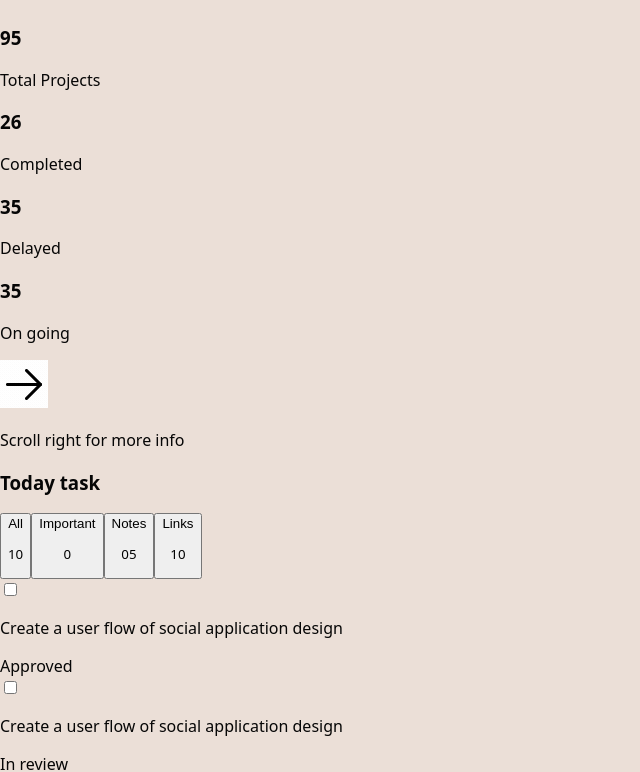
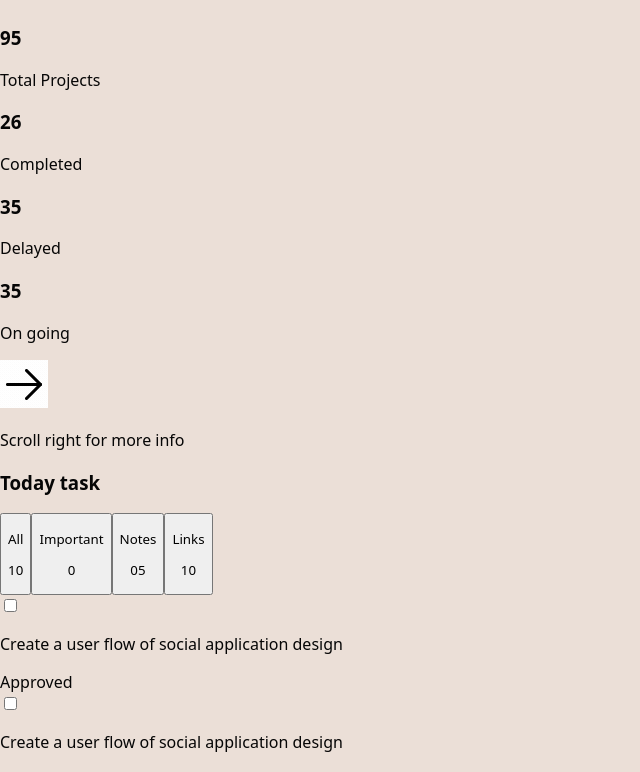
Before and after one commit to vibe-coder/promage-dashboard-main, a React (Create React App) app in the folder promage-dashboard/: page / in a window 1280 px wide. Shown: the part 4843-5615 px from the top of the page, without its empty margins (0-640 px from the left). Built offline with nearby package versions, Linux system fonts and the light colour scheme.

Commit message:
Text adjustment in all scetion

```diff
--- a/promage-dashboard/src/Dashboard-Components/ProjectSummary.jsx
+++ b/promage-dashboard/src/Dashboard-Components/ProjectSummary.jsx
@@ -69,7 +69,7 @@ function ProjectSummary() {
                   <td className='body-item'><p>Om prakash sao</p></td>
                   <td className='body-item'><p>May 25, 2023</p></td>
                   <td className='body-item'><div className='status-bar'><p>Completed</p></div></td>
-                  <td className='body-item'><div className='progress-wrapper'>100%</div></td>
+                  <td className='body-item'><div className='progress-wrapper'><p>100%</p></div></td>
                 </tr>
 
                 <tr className='row-body'>
@@ -77,7 +77,7 @@ function ProjectSummary() {
                   <td className='body-item'><p>Om prakash sao</p></td>
                   <td className='body-item'><p>May 25, 2023</p></td>
                   <td className='body-item'><div className='status-bar'><p>Completed</p></div></td>
-                  <td className='body-item'><div className='progress-wrapper'>100%</div></td>
+                  <td className='body-item'><div className='progress-wrapper'><p>100%</p></div></td>
                 </tr>
 
                 <tr className='row-body'>
@@ -85,7 +85,7 @@ function ProjectSummary() {
                   <td className='body-item'><p>Om prakash sao</p></td>
                   <td className='body-item'><p>May 25, 2023</p></td>
                   <td className='body-item'><div className='status-bar'><p>Completed</p></div></td>
-                  <td className='body-item'><div className='progress-wrapper'>100%</div></td>
+                  <td className='body-item'><div className='progress-wrapper'><p>100%</p></div></td>
                 </tr>
 
                 <tr className='row-body'>
@@ -93,7 +93,7 @@ function ProjectSummary() {
                   <td className='body-item'><p>Om prakash sao</p></td>
                   <td className='body-item'><p>May 25, 2023</p></td>
                   <td className='body-item'><div className='status-bar'><p>Completed</p></div></td>
-                  <td className='body-item'><div className='progress-wrapper'>100%</div></td>
+                  <td className='body-item'><div className='progress-wrapper'><p>100%</p></div></td>
                 </tr>
 
                 <tr className='row-body'>
@@ -101,7 +101,7 @@ function ProjectSummary() {
                   <td className='body-item'><p>Om prakash sao</p></td>
                   <td className='body-item'><p>May 25, 2023</p></td>
                   <td className='body-item'><div className='status-bar'><p>Completed</p></div></td>
-                  <td className='body-item'><div className='progress-wrapper'>100%</div></td>
+                  <td className='body-item'><div className='progress-wrapper'><p>100%</p></div></td>
                 </tr>
 
               </tbody>
@@ -153,8 +153,6 @@ function ProjectSummary() {
           </div>
         </div>
       </div>
-
-
     </div>
   )
 }
--- a/promage-dashboard/src/Dashboard-Components/SCSS/Header.scss
+++ b/promage-dashboard/src/Dashboard-Components/SCSS/Header.scss
@@ -11,8 +11,7 @@ body{
     border-bottom: solid 1px rgba(0, 0, 0, .3);
     padding: 20px;
     padding-bottom: 20px;
-    // margin-bottom: 30px;
-    // background-color: red;
+
 
     // **************** Header Wrapper
 
--- a/promage-dashboard/src/Dashboard-Components/SCSS/Overview.scss
+++ b/promage-dashboard/src/Dashboard-Components/SCSS/Overview.scss
@@ -9,8 +9,7 @@ body{
 
   .overview-container{
     padding: 20px;
-    // background-color:  blue;
-    // margin-bottom: 10px;
+    padding-top: 90px;
 
     .overview-header{
       display: flex;
--- a/promage-dashboard/src/Dashboard-Components/SCSS/Task.scss
+++ b/promage-dashboard/src/Dashboard-Components/SCSS/Task.scss
@@ -122,7 +122,7 @@ body{
               }
 
               .task-status{
-                background-color: rgba($color: #1A932E, $alpha: .3);
+                background-color: rgba($color: #1A932E, $alpha: .1);
                 color: #1A932E;
                 padding: 6px 15px;
                 border-radius: 20px;
@@ -130,9 +130,7 @@ body{
                 align-items: center;
                 justify-content: center;
               }
-
             }
-
           }
         }
       }
--- a/promage-dashboard/src/Dashboard-Components/Task.jsx
+++ b/promage-dashboard/src/Dashboard-Components/Task.jsx
@@ -22,10 +22,10 @@ function Task() {
 
           <div className='task-list'>
             <div className="task-switch-wrapper">
-              <button>All <div className='task-count'><p>10</p></div></button>
-              <button>Important <div className='task-count'><p>0</p></div></button>
-              <button>Notes <div className='task-count'><p>05</p></div></button>
-              <button>Links <div className='task-count'><p>10</p></div></button>
+              <button><p>All</p><div className='task-count'><p>10</p></div></button>
+              <button><p>Important</p><div className='task-count'><p>0</p></div></button>
+              <button><p>Notes</p><div className='task-count'><p>05</p></div></button>
+              <button><p>Links</p><div className='task-count'><p>10</p></div></button>
             </div>
 
             <div className="task-items-wrapper">
@@ -59,9 +59,6 @@ function Task() {
                 <p className='task-name'>Interactive prototype fro app screens of deltamine project</p>
                 <div className='task-status'>Approved</div>
               </div>
-
-
-
             </div>
           </div>
         </div>
```
